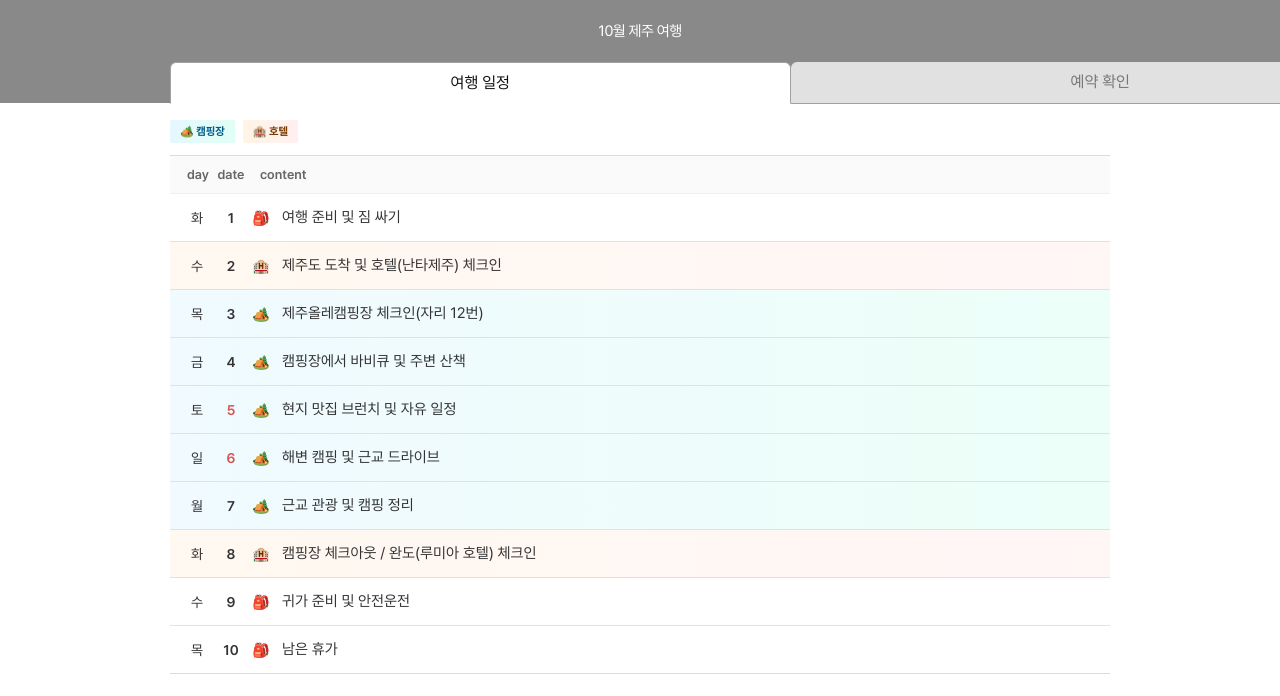
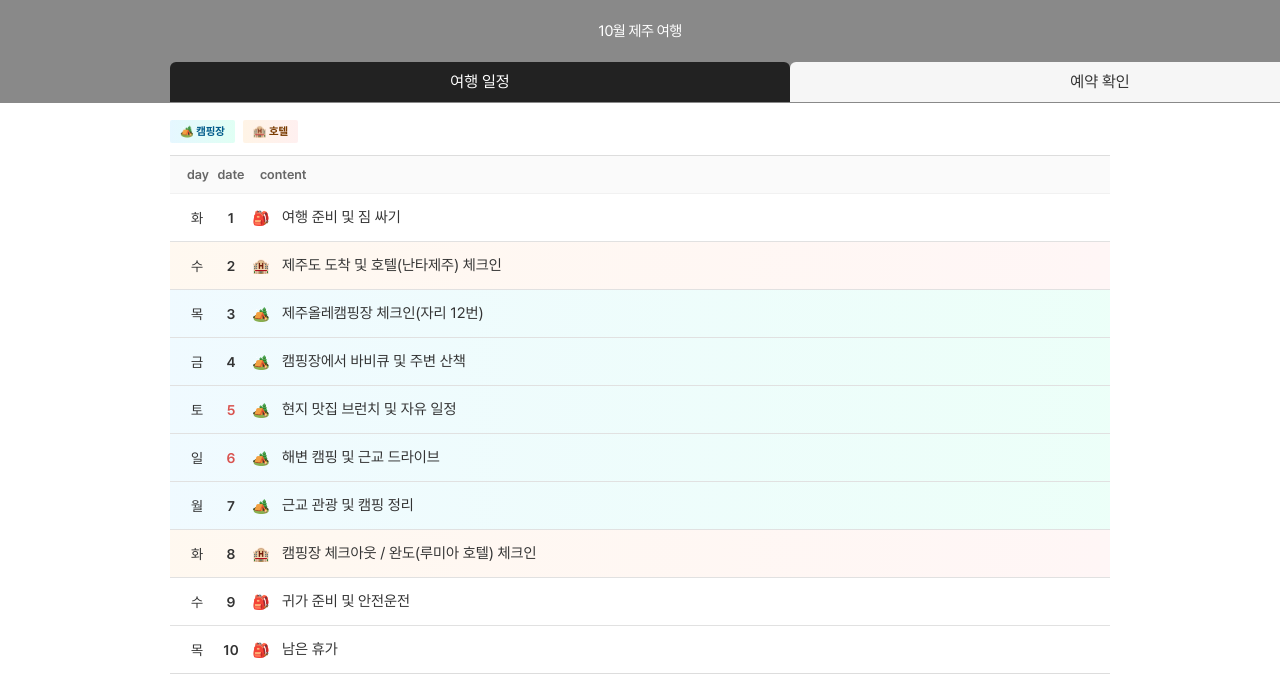
Before and after one commit to jdwcg/travel, a React (Vite) app: page /schedule in a window 1280 px wide. Shown: the top 696 px of the page. Built offline with nearby package versions, Linux system fonts and the light colour scheme.

Commit message:
Revert "탭버튼 디자인 수정"
This reverts commit 4b6ba431ab365019ee59a512e4321801a930e9f9.

```diff
--- a/src/components/Tabs.tsx
+++ b/src/components/Tabs.tsx
@@ -14,18 +14,13 @@ const TabButton = styled(NavLink)`
     border-top-left-radius: 6px;
     border-top-right-radius: 6px;
     text-decoration: none;
-    color: #777;
-    background: #e1e1e1;
+    color: #333;
+    background: #f6f6f6;
     width: 100%;
     text-align: center;
-    border-bottom: 1px solid #a1a1a1;
     &.active {
-        background: white;
-        color: #111;
-        border-top: 1px solid #a1a1a1;
-        border-left: 1px solid #a1a1a1;
-        border-right: 1px solid #a1a1a1;
-        border-bottom: 1px solid white;
+        background: #222;
+        color: #fff;
     }
 `;
 
```
